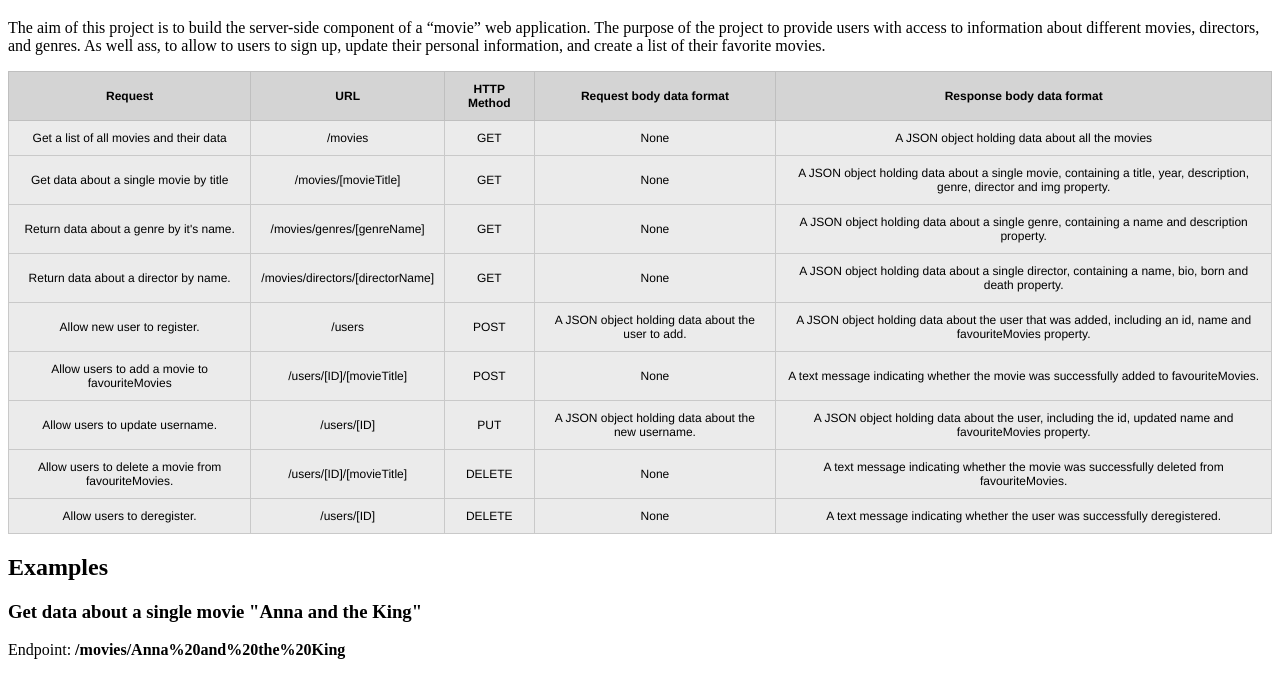
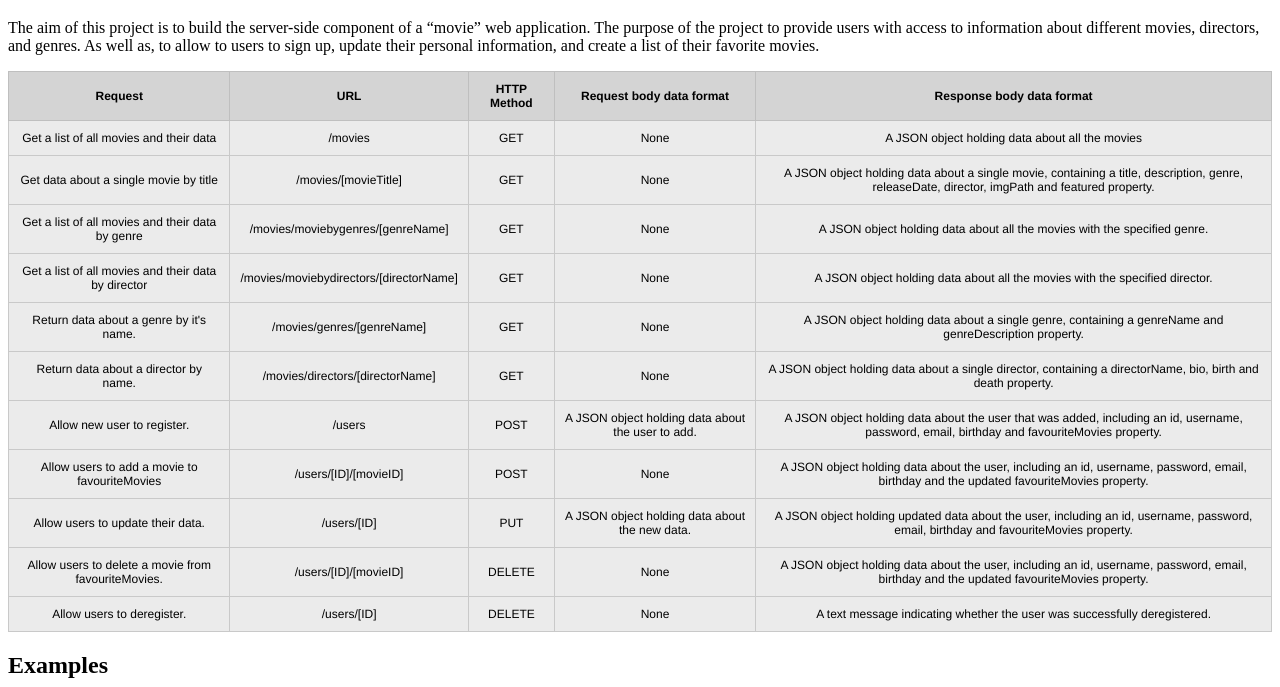
Before and after one commit to SeresBeata/achievement-3, a website: page public/documentation.html in a window 1280 px wide. Shown: the part 61-748 px from the top of the page. Drawn offline with Linux system fonts and the light colour scheme.

Commit message:
Update <table> at documentation.html
Update  the content of <table> at documentation.html file.

```diff
--- a/public/documentation.html
+++ b/public/documentation.html
@@ -49,7 +49,7 @@
             The aim of this project is to build the server-side component of a
             “movie” web application. The purpose of the project to provide users
             with access to information about different movies, directors, and
-            genres. As well ass, to allow to users to sign up, update their
+            genres. As well as, to allow to users to sign up, update their
             personal information, and create a list of their favorite movies.
         </p>
 
@@ -80,8 +80,30 @@
                     <td>None</td>
                     <td>
                         A JSON object holding data about a single movie,
-                        containing a title, year, description, genre, director
-                        and img property.
+                        containing a title, description, genre, releaseDate,
+                        director, imgPath and featured property.
+                    </td>
+                </tr>
+
+                <tr>
+                    <td>Get a list of all movies and their data by genre</td>
+                    <td>/movies/moviebygenres/[genreName]</td>
+                    <td>GET</td>
+                    <td>None</td>
+                    <td>
+                        A JSON object holding data about all the movies with the
+                        specified genre.
+                    </td>
+                </tr>
+
+                <tr>
+                    <td>Get a list of all movies and their data by director</td>
+                    <td>/movies/moviebydirectors/[directorName]</td>
+                    <td>GET</td>
+                    <td>None</td>
+                    <td>
+                        A JSON object holding data about all the movies with the
+                        specified director.
                     </td>
                 </tr>
 
@@ -92,7 +114,7 @@
                     <td>None</td>
                     <td>
                         A JSON object holding data about a single genre,
-                        containing a name and description property.
+                        containing a genreName and genreDescription property.
                     </td>
                 </tr>
 
@@ -103,7 +125,8 @@
                     <td>None</td>
                     <td>
                         A JSON object holding data about a single director,
-                        containing a name, bio, born and death property.
+                        containing a directorName, bio, birth and death
+                        property.
                     </td>
                 </tr>
 
@@ -114,41 +137,44 @@
                     <td>A JSON object holding data about the user to add.</td>
                     <td>
                         A JSON object holding data about the user that was
-                        added, including an id, name and favouriteMovies
-                        property.
+                        added, including an id, username, password, email,
+                        birthday and favouriteMovies property.
                     </td>
                 </tr>
 
                 <tr>
                     <td>Allow users to add a movie to favouriteMovies</td>
-                    <td>/users/[ID]/[movieTitle]</td>
+                    <td>/users/[ID]/[movieID]</td>
                     <td>POST</td>
                     <td>None</td>
                     <td>
-                        A text message indicating whether the movie was
-                        successfully added to favouriteMovies.
+                        A JSON object holding data about the user, including an
+                        id, username, password, email, birthday and the updated
+                        favouriteMovies property.
                     </td>
                 </tr>
 
                 <tr>
-                    <td>Allow users to update username.</td>
+                    <td>Allow users to update their data.</td>
                     <td>/users/[ID]</td>
                     <td>PUT</td>
-                    <td>A JSON object holding data about the new username.</td>
+                    <td>A JSON object holding data about the new data.</td>
                     <td>
-                        A JSON object holding data about the user, including the
-                        id, updated name and favouriteMovies property.
+                        A JSON object holding updated data about the user,
+                        including an id, username, password, email, birthday and
+                        favouriteMovies property.
                     </td>
                 </tr>
 
                 <tr>
                     <td>Allow users to delete a movie from favouriteMovies.</td>
-                    <td>/users/[ID]/[movieTitle]</td>
+                    <td>/users/[ID]/[movieID]</td>
                     <td>DELETE</td>
                     <td>None</td>
                     <td>
-                        A text message indicating whether the movie was
-                        successfully deleted from favouriteMovies.
+                        A JSON object holding data about the user, including an
+                        id, username, password, email, birthday and the updated
+                        favouriteMovies property.
                     </td>
                 </tr>
 
```
